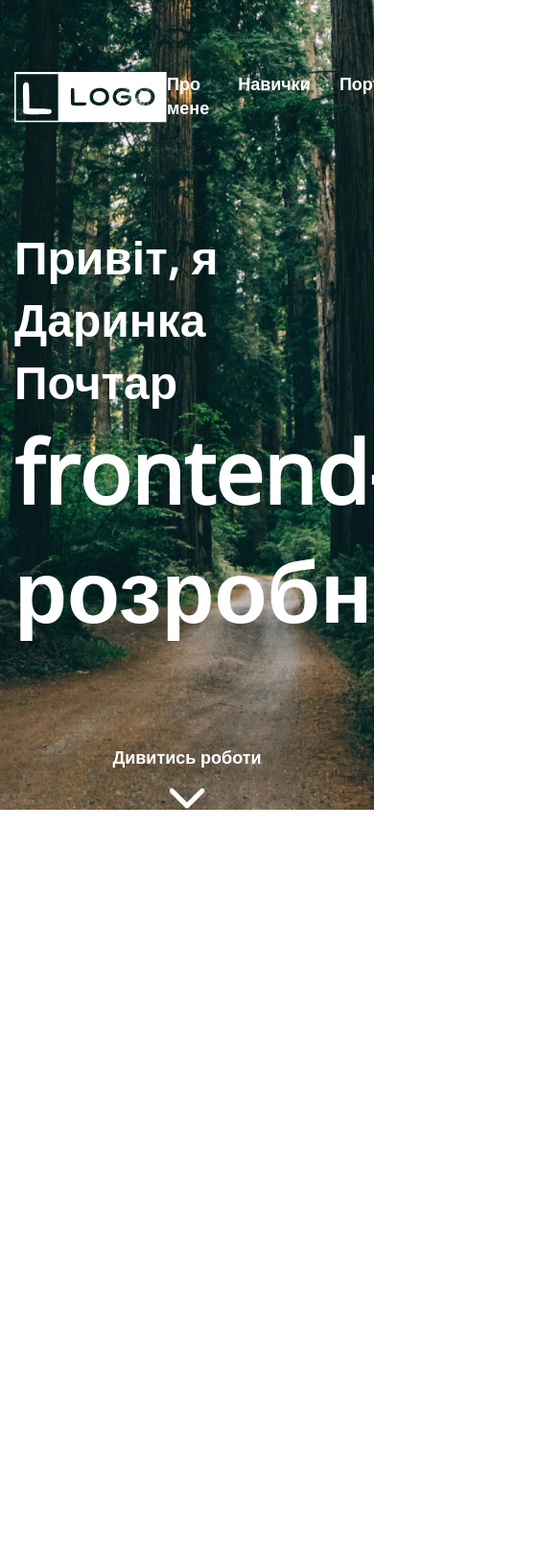
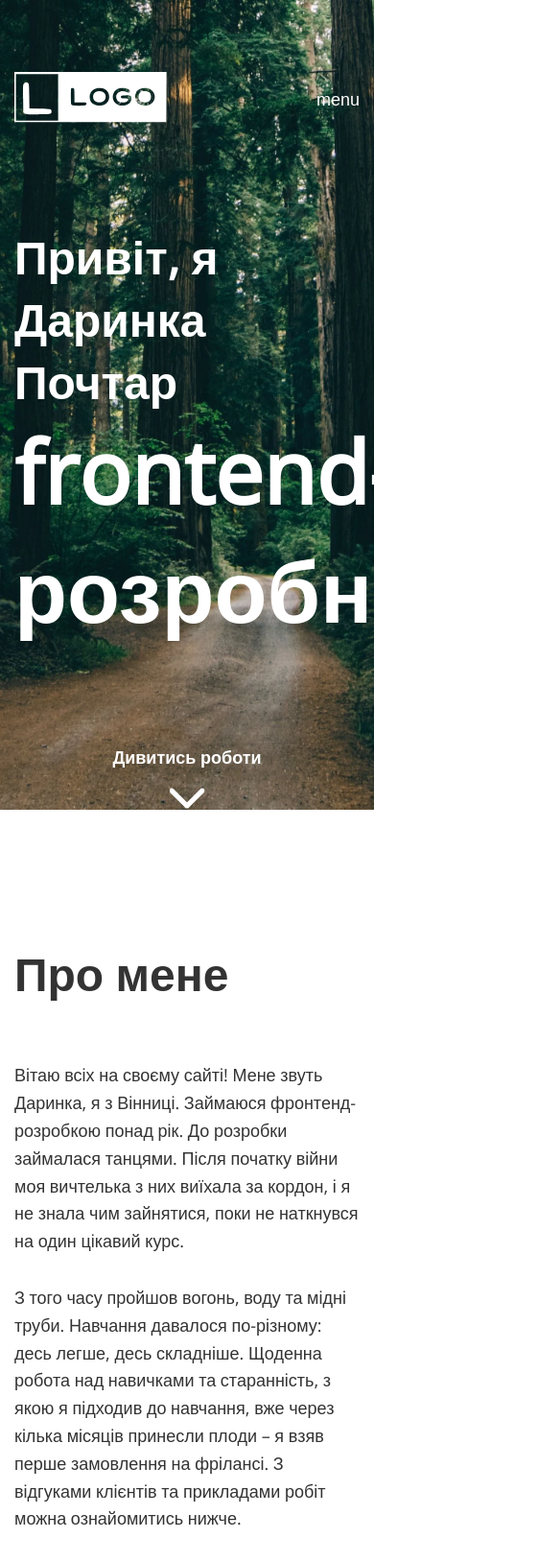
Before and after one commit to string4dance/Portfolio, a plain HTML site: page index.html in a window 390 px wide. Shown: the whole page at 96% size, 561 px wide, since content can reach past the window. Before the commit the page ends 844 px from the top, so only its background shows below. Drawn offline with nearby package versions, Linux system fonts and the light colour scheme.

Commit message:
add menu

```diff
--- a/index.html
+++ b/index.html
@@ -39,7 +39,11 @@
                 <a href="" class="nav__link">Контакти</a>
               </li>
             </ul>
+            <button class="menu-btn">
+              <span class="menu__item">menu</span>
+            </button>
           </div>
+
           <div class="home__inner">
             <h1 class="home__title">Привіт, я Даринка Почтар</h1>
             <h2 class="home__subtitle">frontend-розробник</h2>
@@ -47,6 +51,25 @@
           <a href="#" class="home__link">Дивитись роботи</a>
         </div>
       </section>
+      <section class="about">
+        <div class="container">
+          <h1 class="about__title">Про мене</h1>
+          <p class="about__text">
+            Вітаю всіх на своєму сайті! Мене звуть Даринка, я з Вінниці.
+            Займаюся фронтенд-розробкою понад рік. До розробки займалася
+            танцями. Після початку війни моя вичтелька з них виїхала за кордон,
+            і я не знала чим зайнятися, поки не наткнувся на один цікавий курс.
+          </p>
+          <p class="about__text">
+            З того часу пройшов вогонь, воду та мідні труби. Навчання давалося
+            по-різному: десь легше, десь складніше. Щоденна робота над навичками
+            та старанність, з якою я підходив до навчання, вже через кілька
+            місяців принесли плоди – я взяв перше замовлення на фрілансі. З
+            відгуками клієнтів та прикладами робіт можна ознайомитись нижче.
+          </p>
+        </div>
+      </section>
     </main>
+    <script src="./index.js"></script>
   </body>
 </html>
--- /dev/null
+++ b/index.js
@@ -0,0 +1,7 @@
+const menuBtn = document.querySelector('.menu-btn')
+const menuList = document.querySelector(".nav__list")
+console.log (menuBtn)
+menuBtn.addEventListener("click" , () => {
+    console.log("active")
+    menuList.classList.toggle("nav__active")
+})
--- a/style.css
+++ b/style.css
@@ -36,6 +36,8 @@ body {
 .nav {
   display: flex;
   justify-content: space-between;
+  align-items: center;
+  position: relative;
 }
 .nav__list {
   display: flex;
@@ -54,8 +56,47 @@ body {
   color: #2352de;
   transition: color 0.3s linear;
 }
+.menu-btn {
+  display: none;
+  z-index: 3;
+}
+@media screen and (max-width: 992px) {
+  .nav__list {
+    display: none;
+    position: absolute;
+    right: 0;
+    top: -70px;
+    flex-direction: column;
+    align-items: center;
+    margin: 0;
+    font-size: 45px;
+    background-color: #000;
+    padding: 150px 0 130px 0;
+    height: 100vh;
+    width: 100%;
+    z-index: 2;
+  }
+  .nav__item {
+    font-size: 40px;
+    margin: 0;
+    padding: 20px 0;
+  }
+  .nav__active {
+    display: flex;
+  }
+  .menu-btn {
+    display: block;
+    cursor: pointer;
+    background-color: transparent;
+    border: none;
+  }
+  .menu__item {
+    font-size: 18px;
+    color: #fff;
+  }
+}
 .home {
-  padding-top: 75px;
+  padding: 75px 0 65px;
   height: 100vh;
   background-repeat: no-repeat;
   background-size: cover;
@@ -134,3 +175,25 @@ body {
     top: 40px;
   }
 }
+.about {
+  padding: 140px 0;
+}
+.about__title {
+  font-weight: 700;
+  font-size: 48px;
+  line-height: 130%;
+  color: #333333;
+  margin-bottom: 60px;
+}
+.about__text {
+  font-weight: 400;
+  font-size: 18px;
+  line-height: 160%;
+  color: #333333;
+  margin-bottom: 30px;
+  max-width: 1170px;
+  width: 100%;
+}
+.about__text:last-child {
+  margin-bottom: 0;
+}
```
